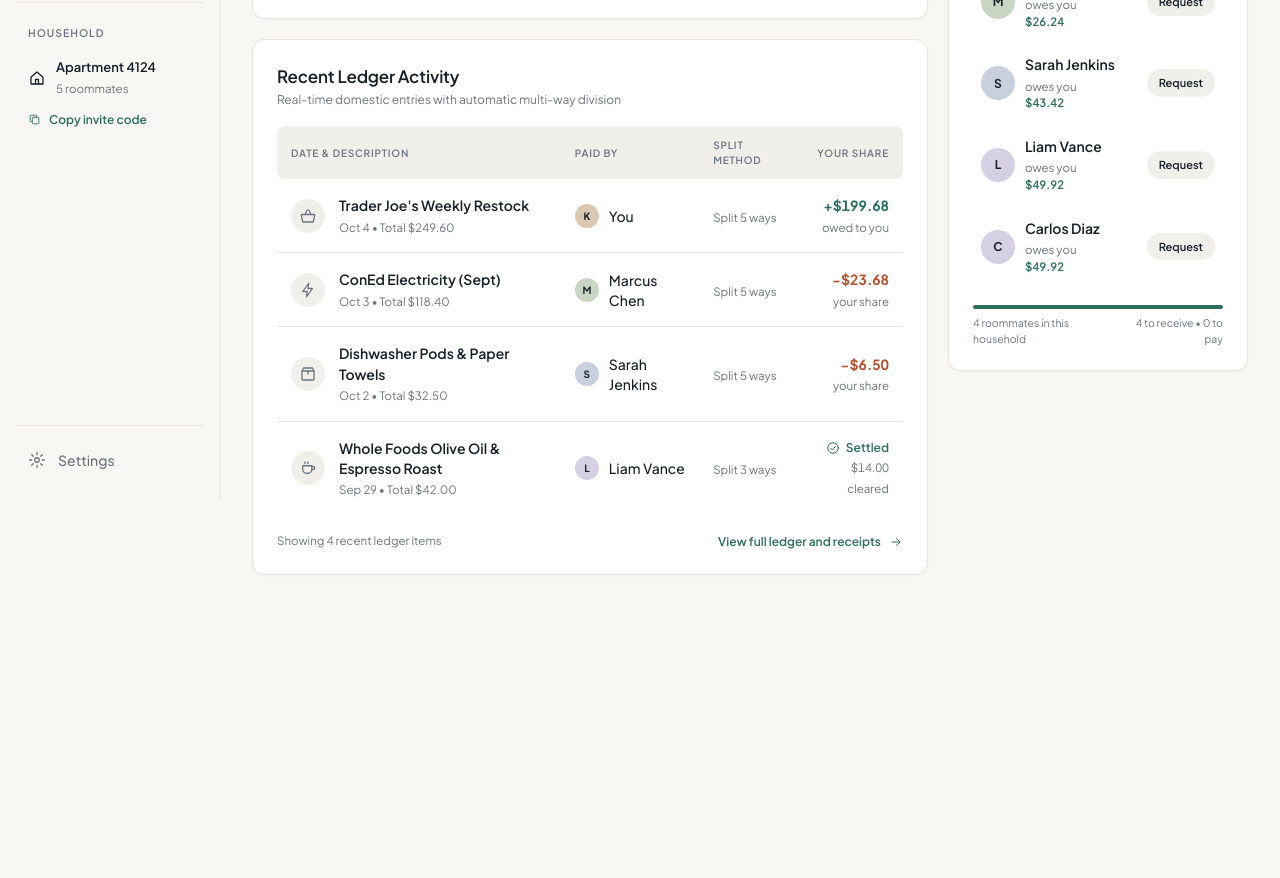
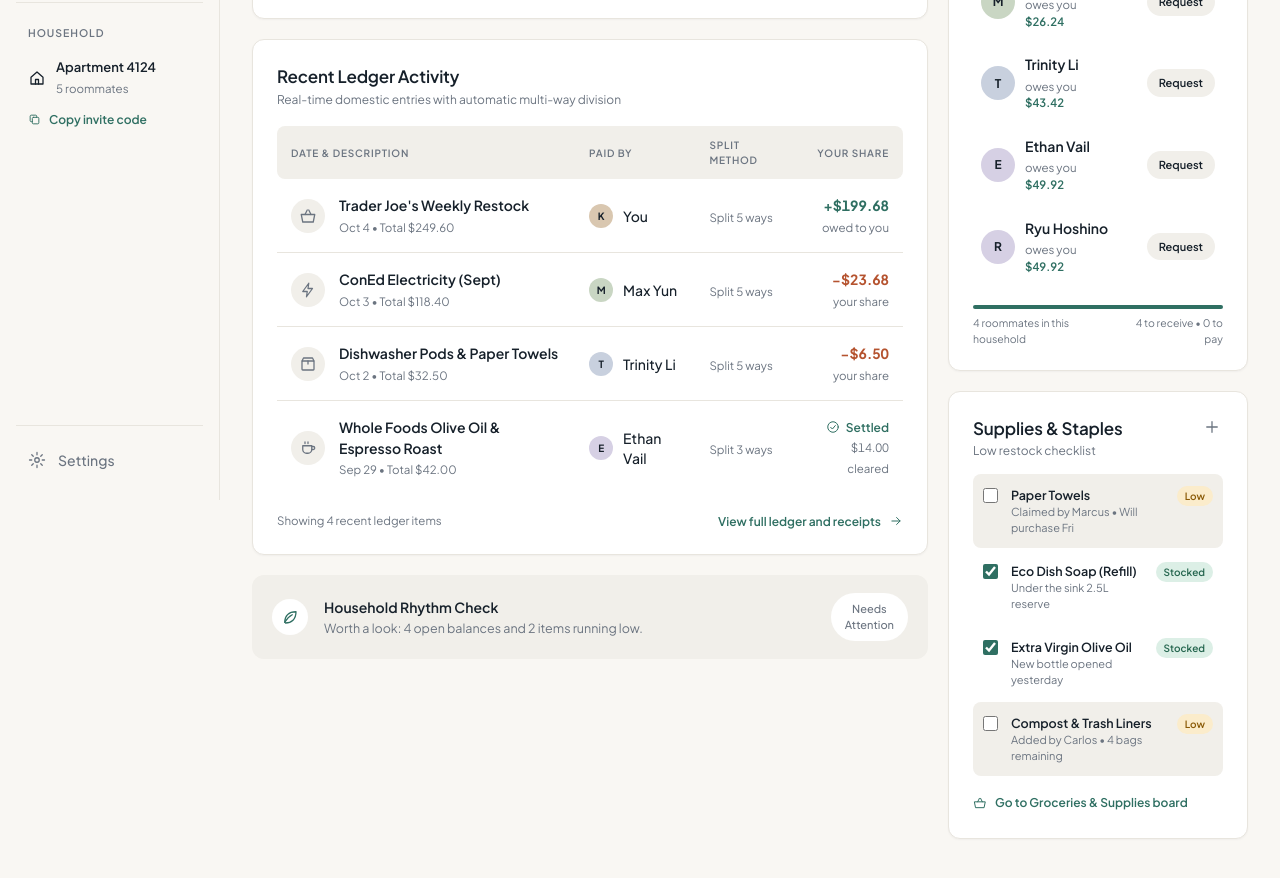
Before and after one commit to k13iko/rumi, a React (Vite) app: page / in a window 1280 px wide. Shown: the part 300-1178 px from the top of the page. Before the commit the page ends 923 px from the top, so only its background shows below. Built offline with nearby package versions, Linux system fonts and the light colour scheme.

Commit message:
add supplies card and rhythm check (whether people owe each other

```diff
--- a/src/App.tsx
+++ b/src/App.tsx
@@ -3,9 +3,11 @@
 import { Sidebar } from './components/Sidebar'
 import { TopBar } from './components/TopBar'
 import { Ledger } from './components/Ledger'
-import { EXPENSES, ME, MEMBERS } from './sampleData'
+import { EXPENSES, ME, MEMBERS, SUPPLIES } from './sampleData'
 import { Roommates } from './components/Roommates'
 import { netBalances } from './lib/balances'
+import { RhythmCheck } from './components/RhythmCheck'
+import { Supplies } from './components/Supplies'
 
 function greeting(): string {
   const hour = new Date().getHours()
@@ -20,6 +22,9 @@
   // Net amount per roommate, and the grand total across everyone
   const net = netBalances(EXPENSES, ME)
   const netCents = [...net.values()].reduce((sum, c) => sum + c, 0)
+  // How many roommates have a non-zero balance, and how many supplies are low
+  const openBalances = [...net.values()].filter((c) => c !== 0).length
+  const lowSupplies = SUPPLIES.filter((s) => !s.in_stock).length
 
   return (
     <div className="app">
@@ -56,9 +61,11 @@
               {/* Fake amounts in cents: $142.50, $310.00, $167.50 */}
               <BalanceCard netCents={netCents} monthTotalCents={31000} yourShareCents={16750} />
               <Ledger expenses={EXPENSES} members={MEMBERS} meId={ME} />
+              <RhythmCheck openBalances={openBalances} lowSupplies={lowSupplies} />
             </div>
             <div className="col">
               <Roommates members={MEMBERS} net={net} meId={ME} />
+              <Supplies supplies={SUPPLIES} />
             </div>
           </div>
         </main>
--- /dev/null
+++ b/src/components/RhythmCheck.tsx
@@ -0,0 +1,44 @@
+import { Icon } from './Icon'
+
+interface Props {
+  openBalances: number // how many roommates you still have a balance with
+  lowSupplies: number // how many supplies are marked Low
+}
+
+export function RhythmCheck({ openBalances, lowSupplies }: Props) {
+  // Calm means: no open balances and nothing running low
+  const calm = openBalances === 0 && lowSupplies === 0
+
+  // Build a phrase for each problem, e.g. "4 open balances"
+  const parts: string[] = []
+  if (openBalances > 0) parts.push(`${openBalances} open ${openBalances === 1 ? 'balance' : 'balances'}`)
+  if (lowSupplies > 0) parts.push(`${lowSupplies} ${lowSupplies === 1 ? 'item' : 'items'} running low`)
+
+  return (
+    <section className="rhythm">
+      <span className="ico">
+        <Icon name="leaf" />
+      </span>
+      <div>
+        <b>Household Rhythm Check</b>
+        {/* join(' and ') puts "and" between the phrases */}
+        <p>{calm ? 'Balances are clear and the shelves are stocked. Everything is running smoothly.' : `Worth a look: ${parts.join(' and ')}.`}</p>
+      </div>
+      <span className="pill">
+        {calm ? (
+          <>
+            Optimal
+            <br />
+            Harmony
+          </>
+        ) : (
+          <>
+            Needs
+            <br />
+            Attention
+          </>
+        )}
+      </span>
+    </section>
+  )
+}
--- /dev/null
+++ b/src/components/Supplies.tsx
@@ -0,0 +1,44 @@
+import { Icon } from './Icon'
+import type { Supply } from '../types'
+
+export function Supplies({ supplies }: { supplies: Supply[] }) {
+  return (
+    <section className="card">
+      <div className="rm-head">
+        <div>
+          <h2>Supplies &amp; Staples</h2>
+          <div className="sub">Low restock checklist</div>
+        </div>
+        {/* Doesn't do anything yet. We wire it up in Step 6. */}
+        <button type="button" className="add" aria-label="Add a supply">
+          <Icon name="plus" />
+        </button>
+      </div>
+
+      <div className="sup">
+        {supplies.length === 0 && <div className="empty">Nothing on the list. Tap + when something runs low.</div>}
+
+        {supplies.map((s) => (
+          // A <label> makes the whole row clickable. Low items get an extra class.
+          <label key={s.id} className={`item${s.in_stock ? '' : ' low'}`}>
+            {/* readOnly: the box shows the state but can't change it yet */}
+            <input type="checkbox" checked={s.in_stock} readOnly />
+            <span>
+              <b>{s.name}</b>
+              {/* Only show the note if there is one */}
+              {s.note && <small>{s.note}</small>}
+            </span>
+            <span className={`tag ${s.in_stock ? 'ok' : 'low'}`}>{s.in_stock ? 'Stocked' : 'Low'}</span>
+          </label>
+        ))}
+      </div>
+
+      <div className="supplies-foot">
+        <button type="button" className="link">
+          <Icon name="basket" size={14} />
+          Go to Groceries &amp; Supplies board
+        </button>
+      </div>
+    </section>
+  )
+}
--- a/src/sampleData.ts
+++ b/src/sampleData.ts
@@ -1,14 +1,14 @@
-import type { Expense, Member, Split } from './types'
+import type { Expense, Member, Split, Supply } from './types'
 
 // Pretend you are the user with id 'me'
 export const ME = 'me'
 
 export const MEMBERS: Member[] = [
   { user_id: 'me', display_name: 'Kimiko Low' },
-  { user_id: 'marcus', display_name: 'Marcus Chen' },
-  { user_id: 'sarah', display_name: 'Sarah Jenkins' },
-  { user_id: 'liam', display_name: 'Liam Vance' },
-  { user_id: 'carlos', display_name: 'Carlos Diaz' },
+  { user_id: 'marcus', display_name: 'Max Yun' },
+  { user_id: 'sarah', display_name: 'Trinity Li' },
+  { user_id: 'liam', display_name: 'Ethan Vail' },
+  { user_id: 'carlos', display_name: 'Ryu Hoshino' },
 ]
 
 const EVERYONE = MEMBERS.map((m) => m.user_id)
@@ -71,3 +71,10 @@
     expense_splits: shares('e4', ['me', 'liam', 'sarah'], 1400, 'liam', true),
   },
 ]
+
+export const SUPPLIES: Supply[] = [
+  { id: 's1', household_id: 'h1', name: 'Paper Towels', note: 'Claimed by Marcus \u2022 Will purchase Fri', in_stock: false },
+  { id: 's2', household_id: 'h1', name: 'Eco Dish Soap (Refill)', note: 'Under the sink 2.5L reserve', in_stock: true },
+  { id: 's3', household_id: 'h1', name: 'Extra Virgin Olive Oil', note: 'New bottle opened yesterday', in_stock: true },
+  { id: 's4', household_id: 'h1', name: 'Compost & Trash Liners', note: 'Added by Carlos \u2022 4 bags remaining', in_stock: false },
+]
--- a/src/styles.css
+++ b/src/styles.css
@@ -883,3 +883,132 @@
 .bars-cap span:last-child {
   text-align: right;
 }
+
+/* ---------- Supplies card ---------- */
+.sup {
+  display: flex;
+  flex-direction: column;
+  margin-top: 14px;
+  gap: 2px;
+}
+
+/* One checklist row: checkbox, name + note, status pill */
+.item {
+  display: grid;
+  grid-template-columns: 18px minmax(0, 1fr) auto;
+  gap: 10px;
+  align-items: start;
+  padding: 12px 10px;
+  border-radius: 8px;
+  cursor: pointer;
+}
+
+/* Items that are running low get a grey background */
+.item.low {
+  background: var(--surface-2);
+}
+
+.item input {
+  width: 15px;
+  height: 15px;
+  margin: 2px 0 0;
+  accent-color: var(--accent); /* green checkmark */
+}
+
+.item b {
+  font-weight: 600;
+  font-size: 12.5px;
+  display: block;
+}
+
+.item small {
+  color: var(--muted);
+  font-size: 11px;
+  display: block;
+}
+
+/* The "Low" / "Stocked" pill */
+.tag {
+  font-size: 10px;
+  font-weight: 600;
+  padding: 3px 8px;
+  border-radius: 999px;
+}
+
+.tag.low {
+  background: var(--warn-bg);
+  color: var(--warn-fg);
+}
+
+.tag.ok {
+  background: var(--ok-bg);
+  color: var(--ok-fg);
+}
+
+/* The + button in the card header */
+.add {
+  background: none;
+  border: 0;
+  color: var(--muted);
+  padding: 2px;
+}
+
+.add:hover {
+  color: var(--accent);
+}
+
+.supplies-foot {
+  margin-top: 18px;
+}
+
+.supplies-foot .link {
+  padding: 0;
+}
+
+/* ---------- Household Rhythm Check strip ---------- */
+.rhythm {
+  background: var(--surface-2);
+  border-radius: 12px;
+  padding: 18px 20px;
+  display: flex;
+  align-items: center;
+  gap: 16px;
+}
+
+.rhythm .ico {
+  background: var(--surface);
+  color: var(--accent);
+  width: 36px;
+  height: 36px;
+}
+
+.rhythm b {
+  font-weight: 600;
+  display: block;
+}
+
+.rhythm p {
+  margin: 2px 0 0;
+  color: var(--muted);
+  font-size: 12.5px;
+}
+
+/* The "Optimal Harmony" pill on the right */
+.rhythm .pill {
+  margin-left: auto;
+  background: var(--surface);
+  border-radius: 999px;
+  padding: 8px 14px;
+  font-size: 11px;
+  font-weight: 500;
+  color: var(--muted);
+  text-align: center;
+  flex: none;
+}
+
+@media (max-width: 760px) {
+  /* Let the pill drop below the text on phones */
+  .rhythm {
+    flex-wrap: wrap;
+  }
+}
```
